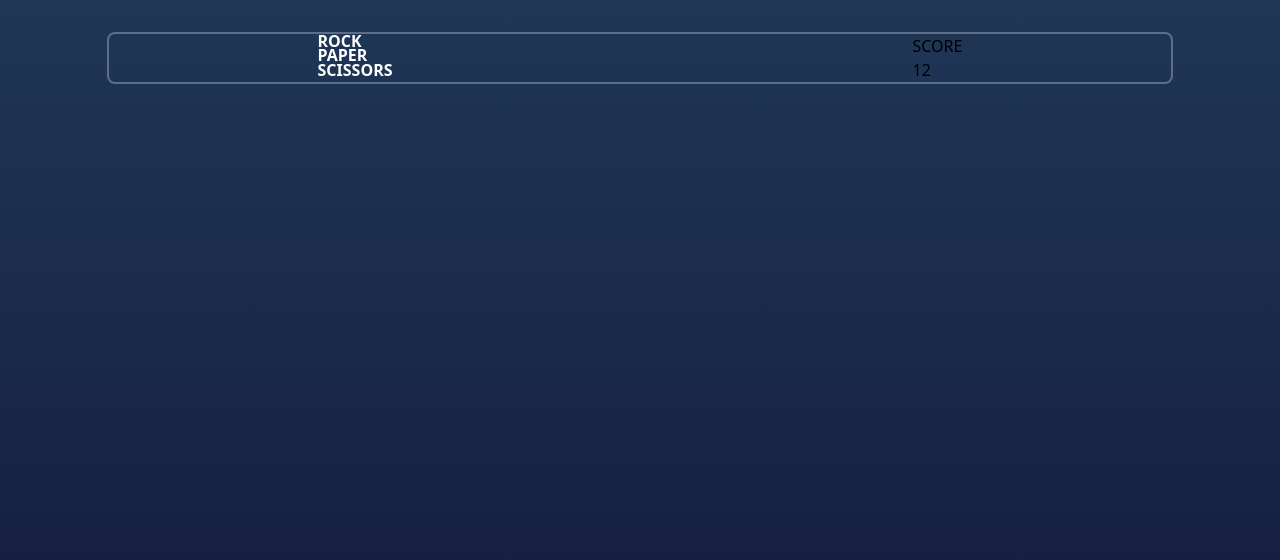
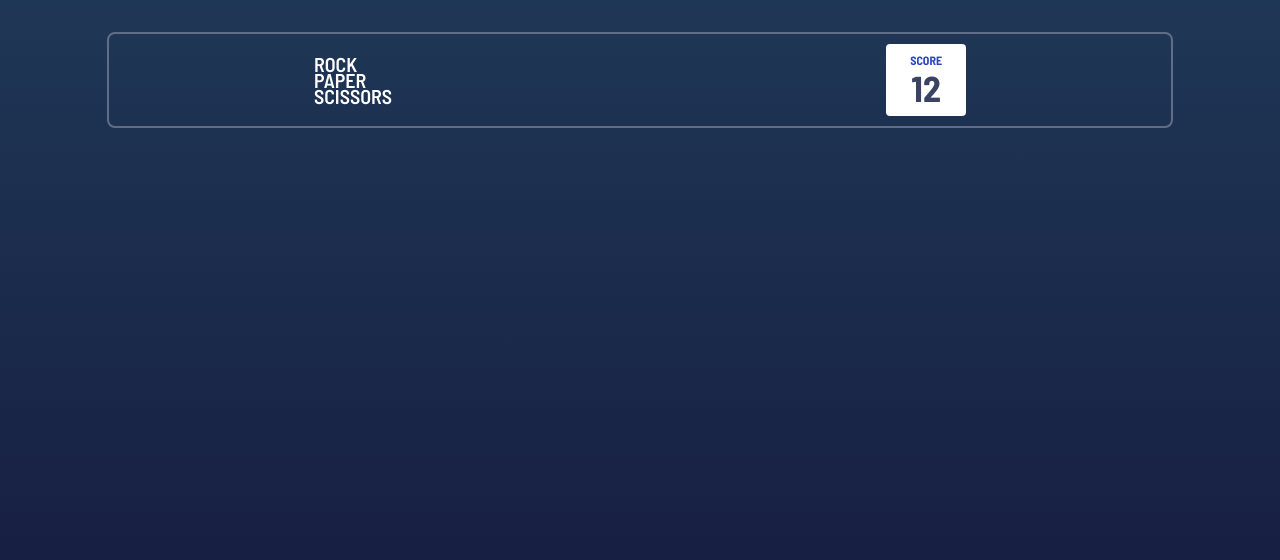
Before and after one commit to 12cassie34/rock-paper-scissors-master, a Vue app: page / in a window 1280 px wide. Shown: the top 560 px of the page. Built offline with nearby package versions, Linux system fonts and the light colour scheme.

Commit message:
feat: complete GameAndScore css setting

```diff
--- a/src/App.vue
+++ b/src/App.vue
@@ -3,7 +3,7 @@ import GameAndScoreVue from './components/GameAndScore.vue';
 </script>
 
 <template>
-<div class="container pt-8 h-screen">
+<div class="container pt-8 h-screen font-barlow">
   <GameAndScoreVue />
 </div>
 </template>
--- a/src/components/GameAndScore.vue
+++ b/src/components/GameAndScore.vue
@@ -1,11 +1,24 @@
 <template>
-  <div class="flex justify-around my-0 mx-auto border-gray border-2 rounded-lg w-10/12">
-    <div class="text-white font-bold">
-        <p class="game-name w-2/4 break-words">{{ gameName }}</p>
+  <div
+    class="
+      flex
+      justify-around
+      my-0
+      mx-auto
+      p-2.5
+      border-gray border-2
+      rounded-lg
+      w-10/12
+    "
+  >
+    <div class="flex items-center text-xl text-white font-semibold">
+      <p class="game-name w-2/4 break-words leading-4">{{ gameName }}</p>
     </div>
-    <div>
-      <p>SCORE</p>
-      <p>{{ score }}</p>
+    <div
+      class="flex flex-col items-center px-6 py-2 rounded bg-white font-bold"
+    >
+      <p class="text-navy text-xs">SCORE</p>
+      <p class="text-dark text-4xl">{{ score }}</p>
     </div>
   </div>
 </template>
@@ -18,9 +31,3 @@ export default {
   computed: mapState(["gameName", "score"]),
 };
 </script>
-
-<style scoped>
-.game-name {
-    line-height: .9rem;
-}
-</style>
```
